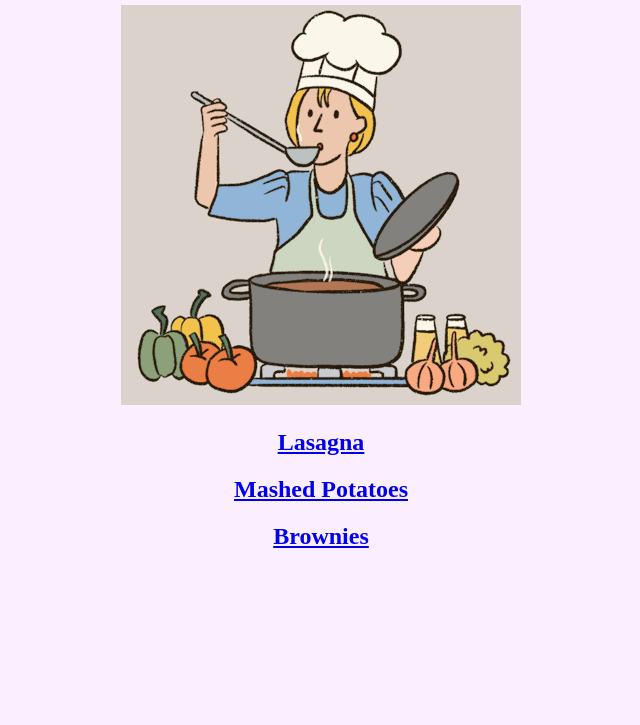
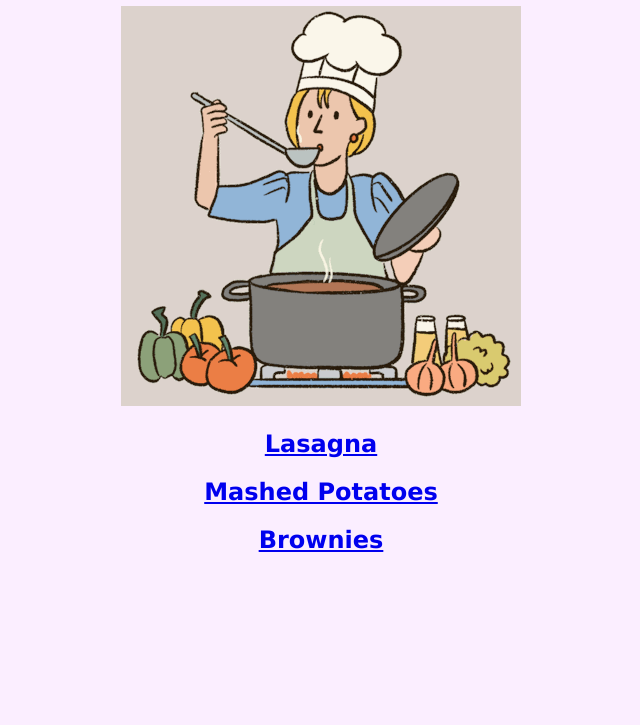
Before and after one commit to d-frazier/odin-recipes, a plain HTML site: page index.html in a window 1280 px wide. Shown: the part 75-800 px from the top of the page, without its empty margins (319-959 px from the left). Drawn offline with Linux system fonts and the light colour scheme.

Commit message:
add font-family

```diff
--- a/style.css
+++ b/style.css
@@ -1,6 +1,7 @@
 
 * {
     background-color: rgb(251, 238, 255);
+    font-family:'Verdana', sans-serif;
 }
 
 .center {
```
